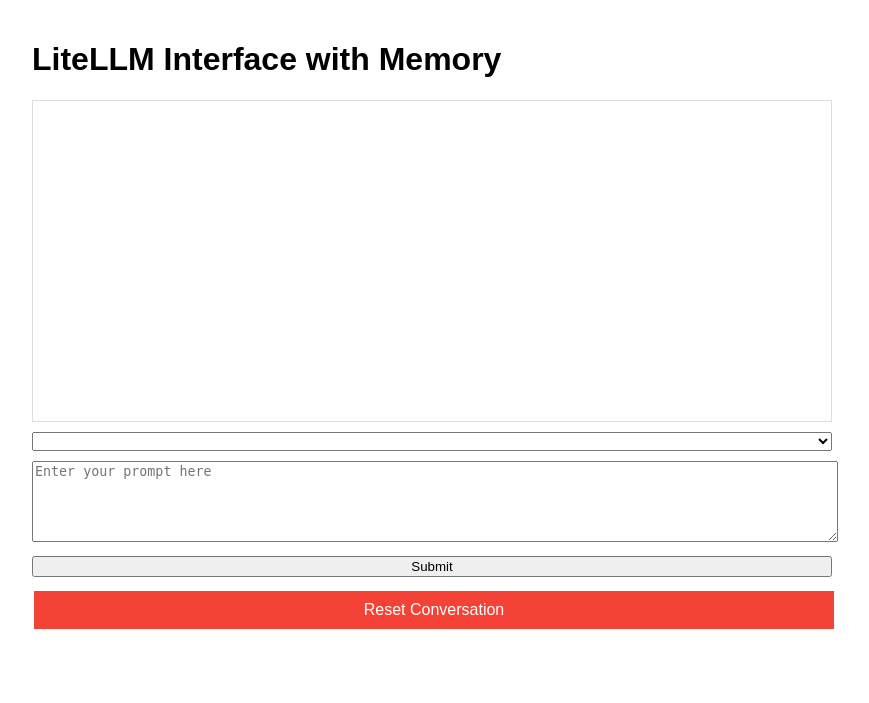
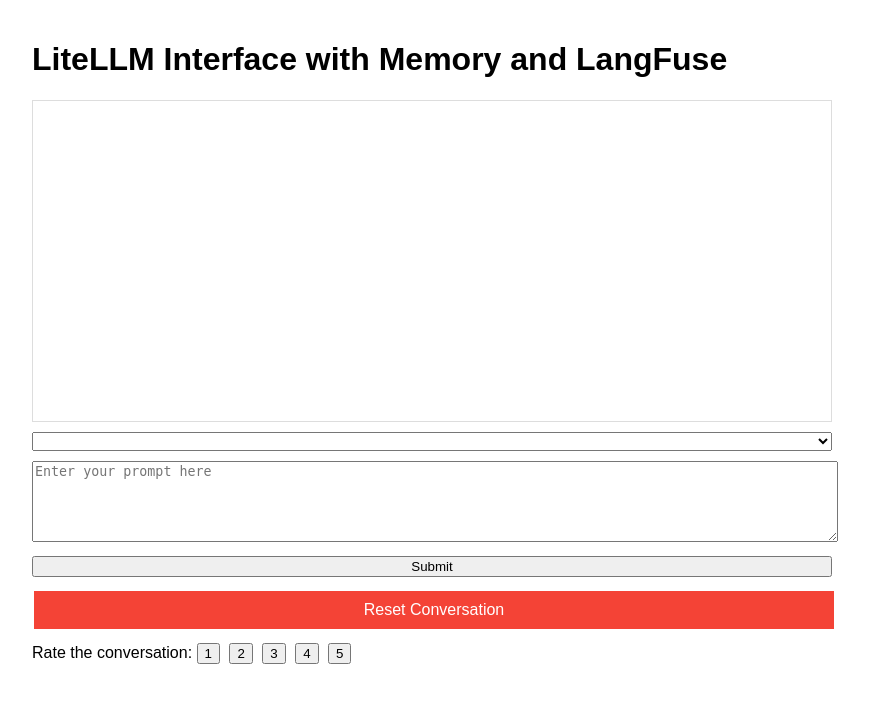
Before and after one commit to chrucci/GenAI-playground, a Flask app: template python/Flask/app/templates/index.html in a window 1280 px wide. Shown: the top 703 px of the page, without its empty margins (208-1077 px from the left). Run offline with Flask 3, Linux system fonts and the light colour scheme; the template is opened without the code that fills it, so the values that code supplies are empty.

Commit message:
Added LangFuse.

```diff
--- a/python/Flask/app/templates/index.html
+++ b/python/Flask/app/templates/index.html
@@ -3,7 +3,7 @@
 <head>
     <meta charset="UTF-8">
     <meta name="viewport" content="width=device-width, initial-scale=1.0">
-    <title>LiteLLM Interface with Memory</title>
+    <title>LiteLLM Interface with Memory and LangFuse</title>
     <script src="https://code.jquery.com/jquery-3.6.0.min.js"></script>
     <style>
         body { font-family: Arial, sans-serif; max-width: 800px; margin: 0 auto; padding: 20px; }
@@ -13,10 +13,12 @@
         .human { font-weight: bold; }
         .ai { font-weight: bold; color: #4a4a4a; }
         #reset { background-color: #f44336; color: white; border: none; padding: 10px 20px; text-align: center; text-decoration: none; display: inline-block; font-size: 16px; margin: 4px 2px; cursor: pointer; }
+        .rating { margin-top: 10px; }
+        .rating button { width: auto; margin-right: 5px; }
     </style>
 </head>
 <body>
-    <h1>LiteLLM Interface with Memory</h1>
+    <h1>LiteLLM Interface with Memory and LangFuse</h1>
     <div id="conversation">
         {% for message in conversation %}
             {% if message.role == 'user' %}
@@ -38,6 +40,14 @@
         <button type="submit">Submit</button>
     </form>
     <button id="reset">Reset Conversation</button>
+    <div class="rating">
+        <span>Rate the conversation:</span>
+        <button class="rate-btn" data-rating="1">1</button>
+        <button class="rate-btn" data-rating="2">2</button>
+        <button class="rate-btn" data-rating="3">3</button>
+        <button class="rate-btn" data-rating="4">4</button>
+        <button class="rate-btn" data-rating="5">5</button>
+    </div>
 
     <script>
         $(document).ready(function() {
@@ -70,8 +80,7 @@
                     },
                     error: function() {
                         $('#conversation').append('<span class="ai">Error: Unable to get response from server.</span>\n\n');
-                        scrollToBottom();
-                    }
+                        scrollToBottom();                    }
                 });
             });
 
@@ -80,6 +89,26 @@
                     $('#conversation').empty();
                 });
             });
+
+            $('.rate-btn').on('click', function() {
+                var rating = $(this).data('rating');
+                $.ajax({
+                    url: '/rate',
+                    method: 'POST',
+                    contentType: 'application/json',
+                    data: JSON.stringify({rating: rating}),
+                    success: function(data) {
+                        if (data.status === 'success') {
+                            alert('Thank you for your rating!');
+                        } else {
+                            alert('Error: ' + data.message);
+                        }
+                    },
+                    error: function() {
+                        alert('Error: Unable to submit rating.');
+                    }
+                });
+            });
         });
     </script>
 </body>
```
Also changed, not shown: python/Flask/app/claude.py (+60 -0 lines).
